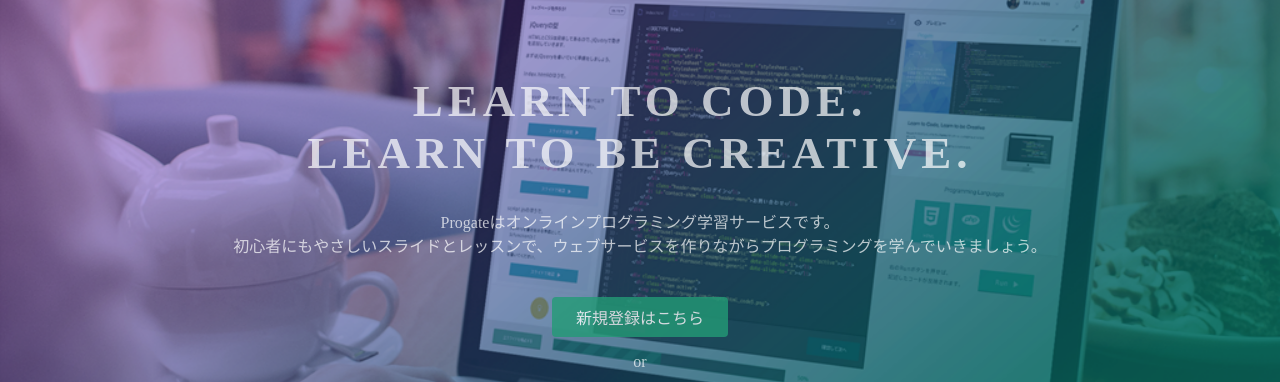
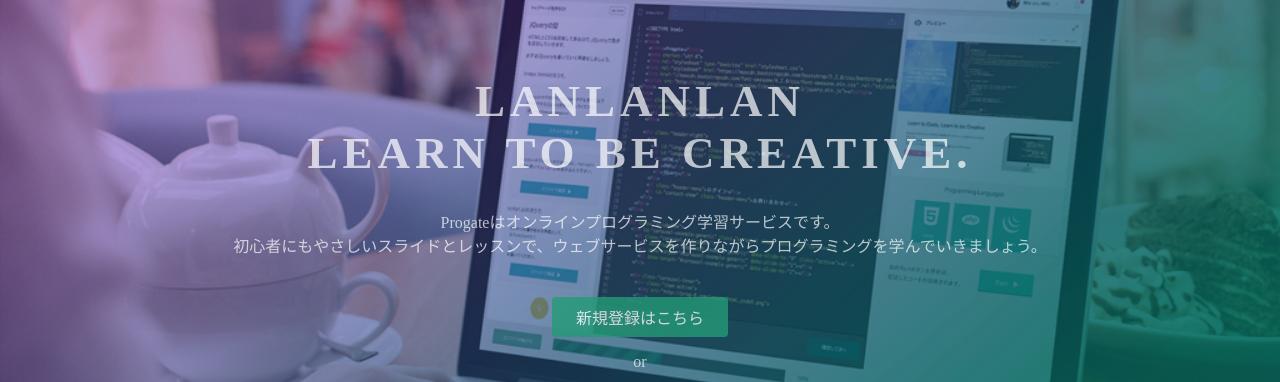
Before and after one commit to nyaruhodo0406/nyaruhodo0406.github.io, a plain HTML site: page index.html in a window 1280 px wide. Shown: the part 135-517 px from the top of the page. Drawn offline with Linux system fonts and the light colour scheme.

Commit message:
Update index.html

```diff
--- a/index.html
+++ b/index.html
@@ -23,7 +23,7 @@
   </header>
   <div class="top-wrapper">
     <div class="container">
-      <h1>LEARN TO CODE.<br>LEARN TO BE CREATIVE.</h1>
+      <h1>LANLANLAN<br>LEARN TO BE CREATIVE.</h1>
       <p>Progateはオンラインプログラミング学習サービスです。<br>初心者にもやさしいスライドとレッスンで、ウェブサービスを作りながらプログラミングを学んでいきましょう。</p>
       <div class="btn-wrapper">
         <a href="#" class="btn signup">新規登録はこちら</a>
```
